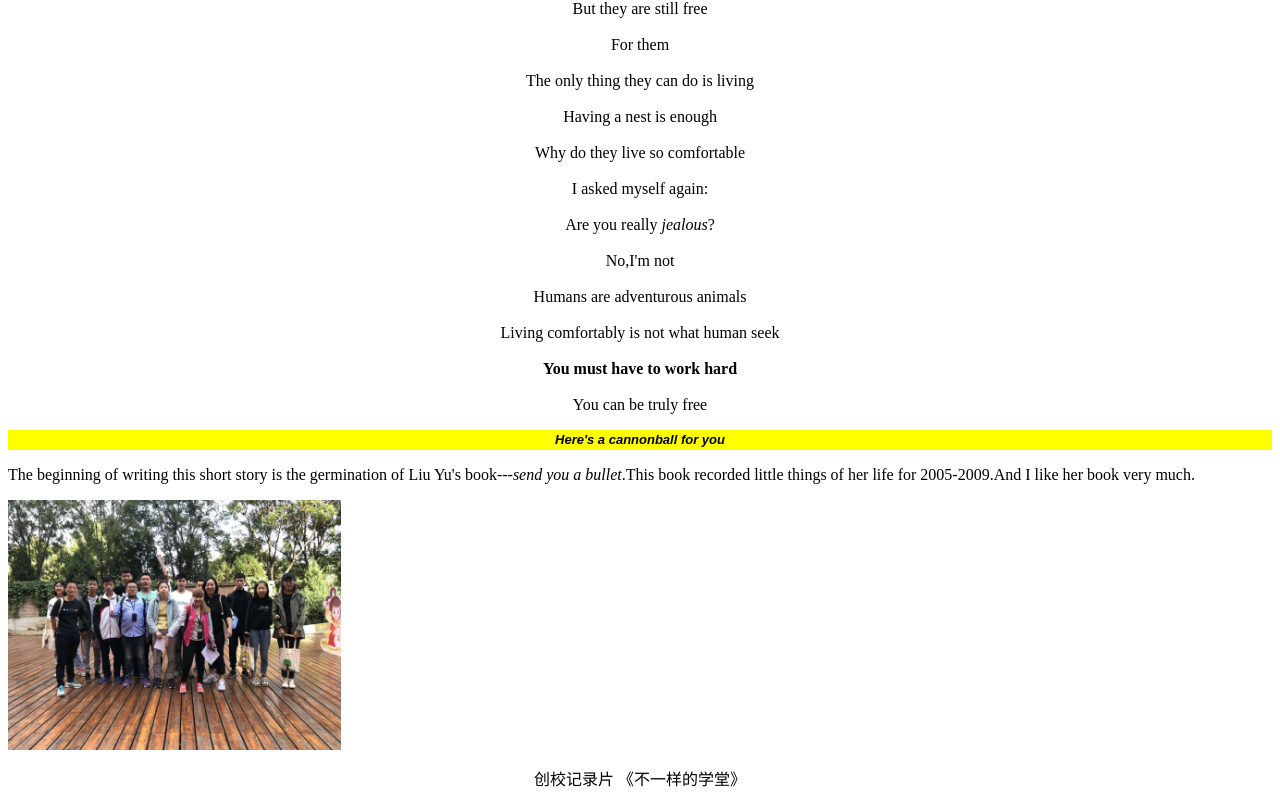
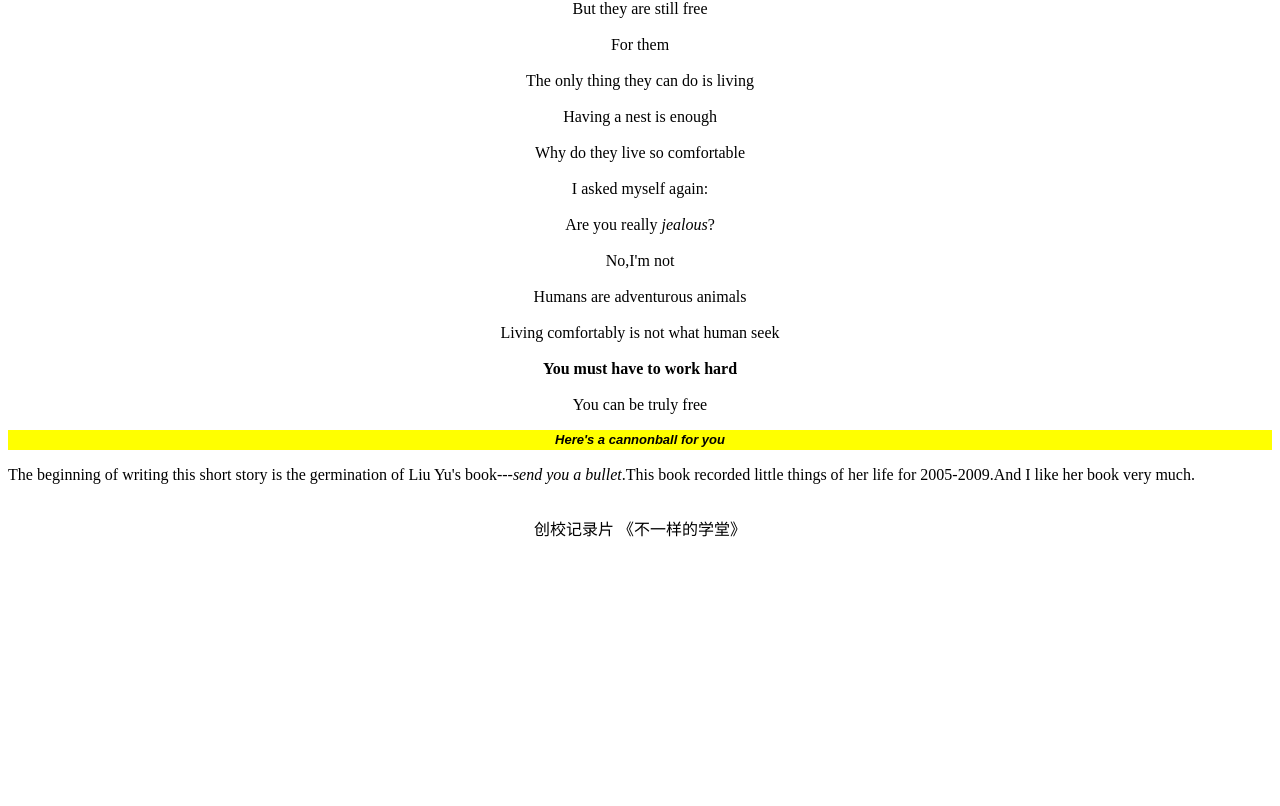
Before and after one commit to Yixuaner/Yixuan.github.io, a plain HTML site: page index.html in a window 1280 px wide. Shown: the part 528-1334 px from the top of the page. After the commit the page ends 1084 px from the top, so only its background shows below. Drawn offline with Linux system fonts and the light colour scheme.

Commit message:
Update index.html

```diff
--- a/index.html
+++ b/index.html
@@ -39,9 +39,6 @@
             #wenzi{
                 text-align:center;
             }
-            #vedio{
-                height:250;
-            }
 
         </style>
 
@@ -71,7 +68,7 @@
 
         <h2 class = "intro">Here's a cannonball for you</h2>
         <p>The beginning of writing this short story is the germination of Liu Yu's book---<em>send you a bullet</em>.This book recorded little things of her life for 2005-2009.And I like her book very much.</p>
-        <img id="vedio" src="WechatIMG2.jpeg">
+        <img id="vedio" src="">
         <p id="wenzi">创校记录片 《不一样的学堂》</p>
 
 
```
